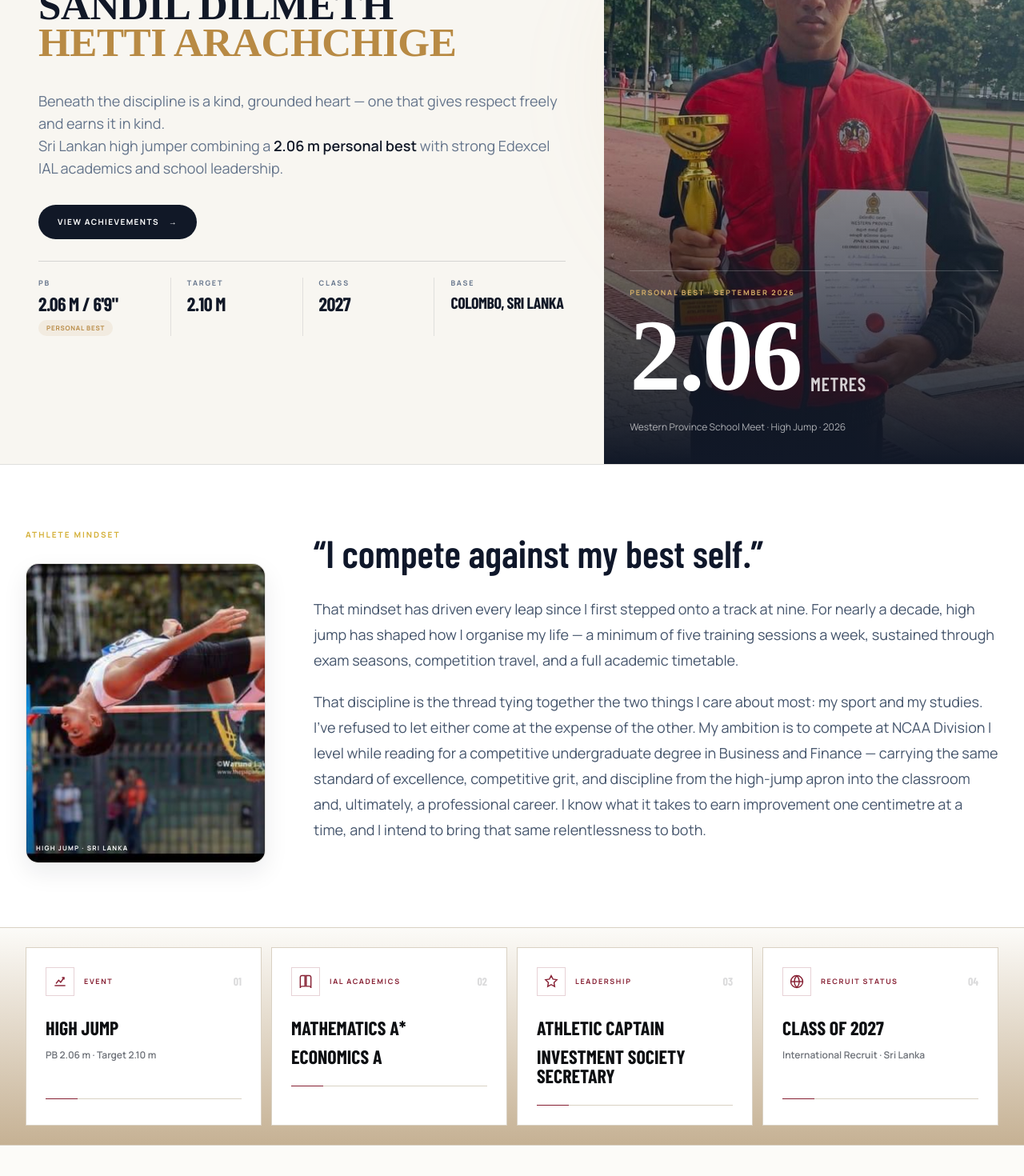
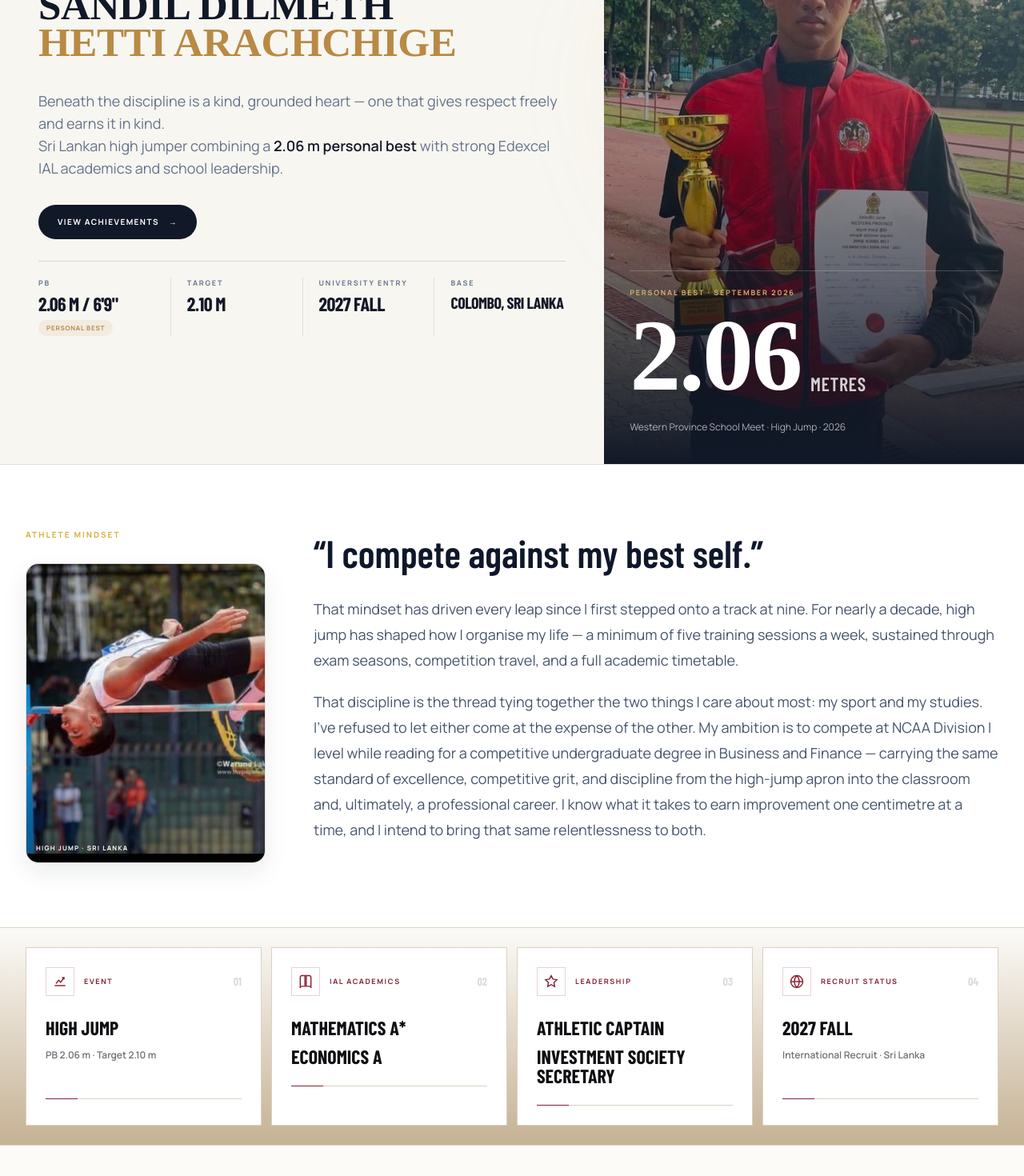
Before and after one commit to malinthagithub/sandil-athlete-portfolio, a Next.js app: page / in a window 1280 px wide. Shown: the part 212-1682 px from the top of the page at 80% size. Built offline with nearby package versions, Linux system fonts and the light colour scheme; a web font is replaced by a local one.

Commit message:
Update athlete PB to 2.06m and certificates

```diff
--- a/app/page.tsx
+++ b/app/page.tsx
@@ -363,7 +363,7 @@ export default function Home() {
           {[
             ["PB", `${athlete.personalBest} / ${athlete.personalBestImperial}`],
             ["Target", athlete.target],
-            ["Class", "2027"],
+            ["University Entry", "2027 Fall"],
             ["Base", athlete.location],
           ].map(([k, v], index) => (
             <div
@@ -613,7 +613,7 @@ My ambition is to compete at NCAA Division I level while reading for a competiti
 
             {
               label: "Recruit Status",
-              title: "Class of 2027",
+              title: "2027 FALL",
               detail: "International Recruit · Sri Lanka",
               icon: (
                 <svg
```
